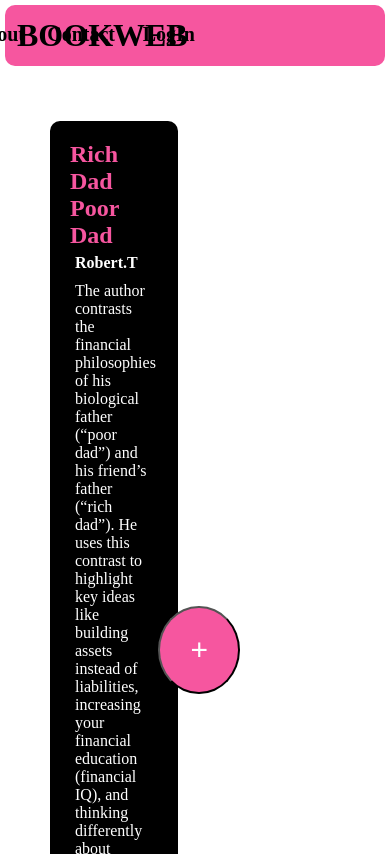
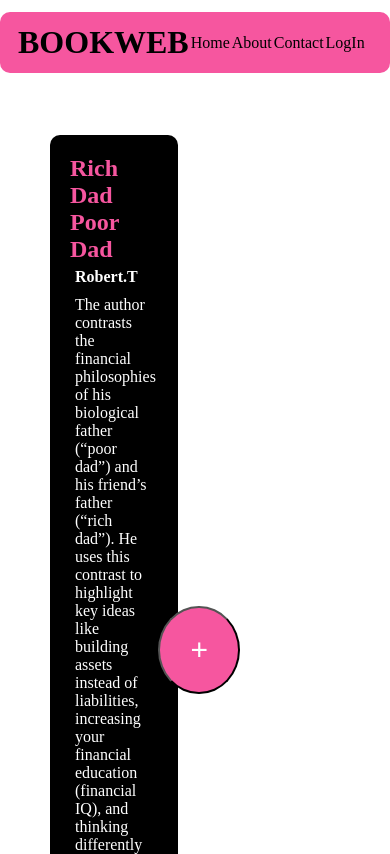
Before and after one commit to Yuvaraj-17/bookify, a plain HTML site: page index.html in a window 390 px wide. Shown: the top 854 px of the page. Drawn offline with Linux system fonts and the light colour scheme.

Commit message:
Refactor CSS styles for layout and responsiveness

```diff
--- a/book.css
+++ b/book.css
@@ -11,46 +11,52 @@
 }
 
 .one{
+      max-width: 100%;
+      margin: 12px auto;
+      padding: 10px 16px;
       background-color: #f6569f;
-    padding: 10px;
       border-radius: 10px;
-    margin: 5px;
+      display: flex;
+      align-items: center;
+      justify-content: space-between; /* logo left, menu right */
+      gap: 16px;
     }
-.home{
-    position: fixed;
-    top: 18px;
-    right: 430px;
-    font-size: 20px;
-    font-weight: bold;
-    cursor: pointer;
-    padding: 5px;
+
+    .header {
+      color: #fff;
+      font-size: 22px;
+      font-weight: 700;
+      letter-spacing: .4px;
     }
-.about{
-    position: fixed;
-    top: 18px;
-    right: 360px;
-    font-size: 20px;
-    font-weight: bold;
-    cursor: pointer;
-    padding: 5px;
+
+    /* menu as flex group on the right */
+    .menu {
+      display: flex;
+      gap: 18px;
+      align-items: center;
     }
-.contact{
-    position: fixed;
-    top: 18px;
-    right: 270px;
-    font-size: 20px;
-    font-weight: bold;
-    cursor: pointer;
-    padding: 5px;
+
+    /* each link */
+    .menu .link {
+      color: wheat;
+      text-decoration: none;
+      font-size: 18px;
+      font-weight: 600;
+      padding: 6px 8px;
+      border-radius: 6px;
+      cursor: pointer; /* pointer on hover */
     }
-.login{
-    position: fixed;
-    top: 18px;
-    right: 190px;
-    font-size: 20px;
-    font-weight: bold;
-    cursor: pointer;
-    padding: 5px;
+
+    .menu .link:hover {
+      background: rgba(255,255,255,0.08);
+      color: #fff;
+    }
+
+    /* small screen: stack vertically */
+    @media (max-width: 720px) {
+      .one { flex-direction: column; align-items: flex-start; gap: 10px; }
+      .menu { width:100%; justify-content: flex-start; gap:12px; flex-wrap:wrap; }
+      .header { font-size: 20px; }
     }
 
 .container{
@@ -243,4 +249,5 @@
 }
 .popup2{
     display: none;
+
 }
```
Lines whose indentation alone changed are shown as unchanged.
